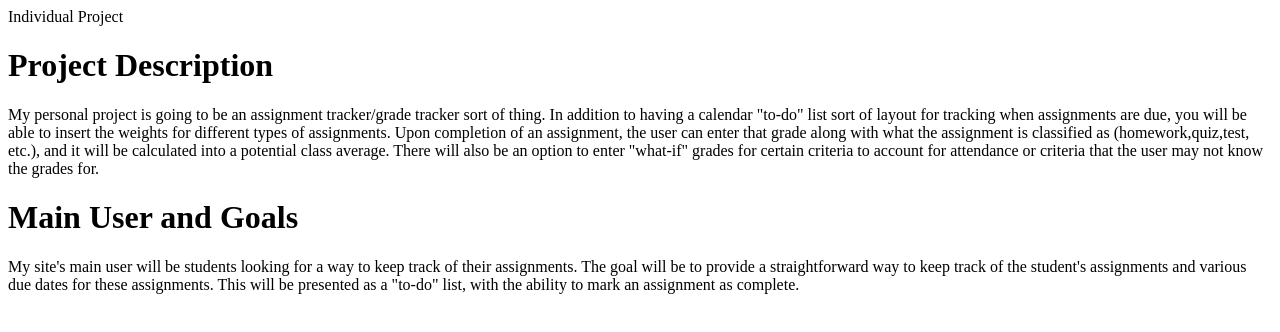
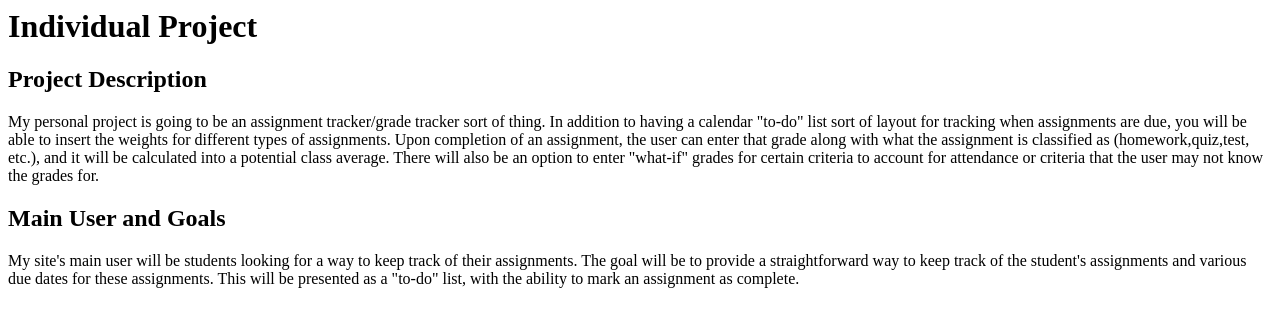
Before and after one commit to aacarroll/anna-carroll, a plain HTML site: page index.html in a window 1280 px wide. Drawn offline with Linux system fonts and the light colour scheme.

Commit message:
Fixed some layout issues in index.html

```diff
--- a/index.html
+++ b/index.html
@@ -1,14 +1,14 @@
 <html>
-	<head>Individual Project </head>
+	<head><h1>Individual Project</h1> </head>
 	<body>
-		<h1>Project Description</h1>
+		<h2>Project Description</h2>
 			<p>My personal project is going to be an assignment tracker/grade tracker sort
 	 		of thing. In addition to having a calendar "to-do" list sort of layout for
 	 		tracking when assignments are due, you will be able to insert the weights
 	 		for different types of assignments. Upon completion of an assignment, the user can enter that
 	 		grade along with what the assignment is classified as (homework,quiz,test, etc.),
 			and it will be calculated into a potential class average. There will also be an option to enter "what-if" grades for certain criteria to account for attendance or criteria that the user may not know the grades for. </p>
- 		<h1>Main User and Goals</h1>
+ 		<h2>Main User and Goals</h2>
  			<p>My site's main user will be students looking for a way to keep track of their assignments. The goal will be to provide a straightforward way to keep track of the student's assignments and various due dates for these assignments. This will be presented as a "to-do" list, with the ability to mark an assignment as complete. </p>
  	</body>
 </html>
```
